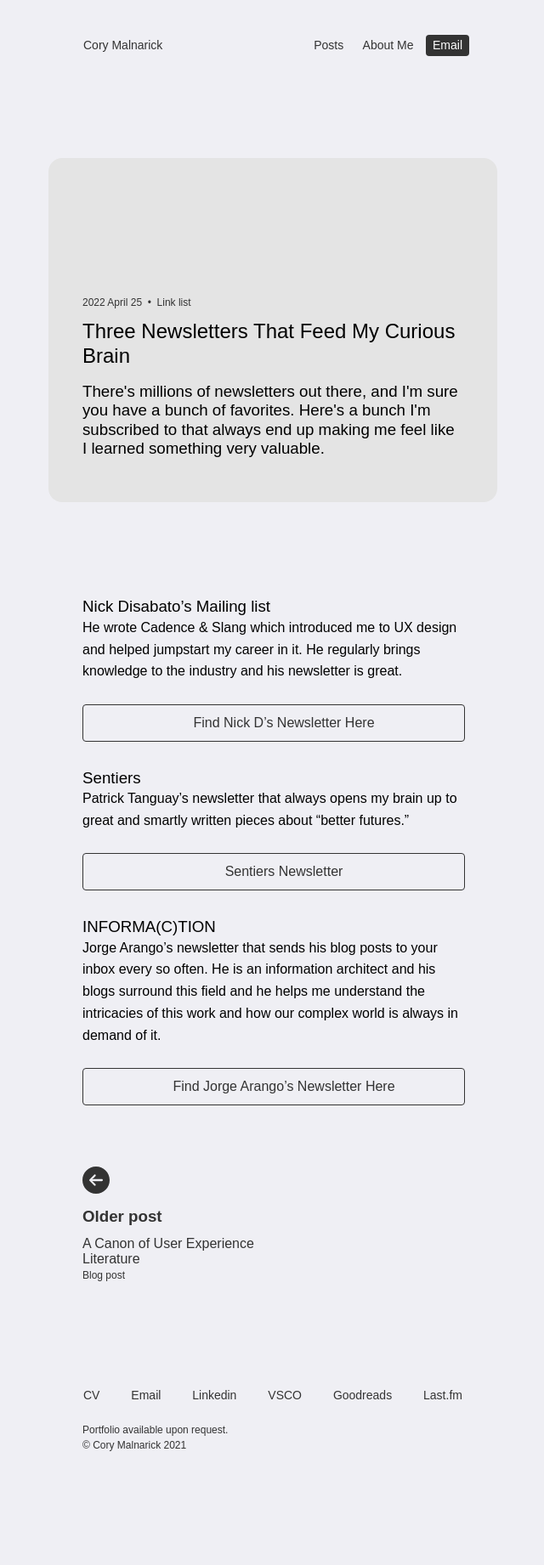
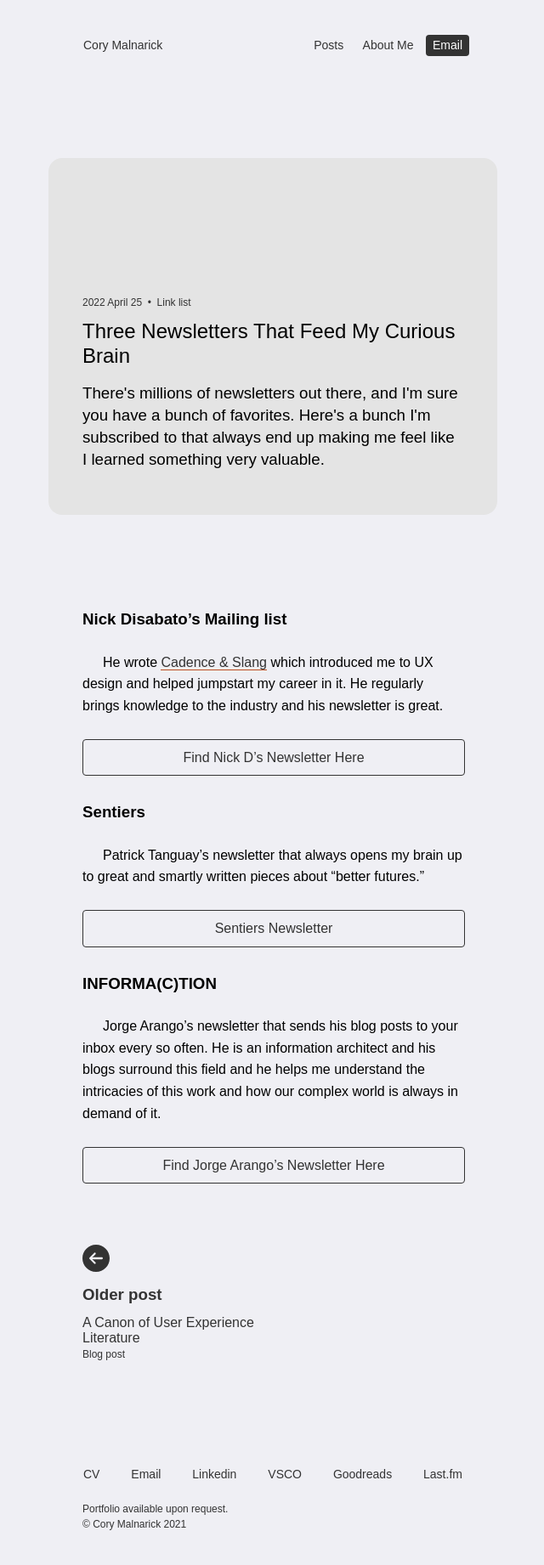
Before and after one commit to foundmonster/foundmonster.github.io, a Jekyll site: the page built from _posts/2022-04-25-Newsletter-list.md, in a window 1280 px wide. Shown: the whole page at 85% size, without its empty margins (319-959 px from the left). Built offline with Jekyll 4.4.1, drawn with Linux system fonts in a browser that asks for light colours; some web fonts are replaced; a script that is not in the unit is left out; before the commit the page ends 1749 px from its top, so only the background shows below that.

Commit message:
formatting fixes
- newsletter blog post layout problems
- fixed line height on subcopy in blog headercards
- fixed secondary button text center

```diff
--- a/_posts/2022-04-25-Newsletter-list.md
+++ b/_posts/2022-04-25-Newsletter-list.md
@@ -7,15 +7,17 @@
 image:
 external_url:
 ---
-### Nick Disabato's Mailing list
+### **Nick Disabato's Mailing list**<br>
+<br>
 
-He wrote Cadence & Slang which introduced me to UX design and helped jumpstart my career in it. He regularly brings knowledge to the industry and his newsletter is great.
+He wrote [Cadence & Slang](https://cadence.cc) which introduced me to UX design and helped jumpstart my career in it. He regularly brings knowledge to the industry and his newsletter is great.
 
 <br>
 <a class="button-secondary" href="https://draft.nu">Find Nick D's Newsletter Here</a>
 
 
-### Sentiers
+### **Sentiers** <br>
+<br>
 
 Patrick Tanguay's newsletter that always opens my brain up to great and smartly written pieces about "better futures."
 
@@ -23,7 +25,8 @@
 <a class="button-secondary" href="https://sentiers.media">Sentiers Newsletter</a>
 
 
-### INFORMA(C)TION
+### **INFORMA(C)TION**<br>
+<br>
 
 Jorge Arango's newsletter that sends his blog posts to your inbox every so often. He is an information architect and his blogs surround this field and he helps me understand the intricacies of this work and how our complex world is always in demand of it.
 
--- a/_sass/main.scss
+++ b/_sass/main.scss
@@ -368,7 +368,7 @@
 .subheadline {
     padding-top: 4px;
     padding-bottom: 12px;
-    line-height: 1.2;
+    line-height: 1.4;
 }
 
 .postdate {
@@ -567,6 +567,7 @@
     border-style: solid;
     border-width: 1px;
     border-color: #333;
+    text-indent: 0em;
 }
 
 a:visited.button-secondary {
```
